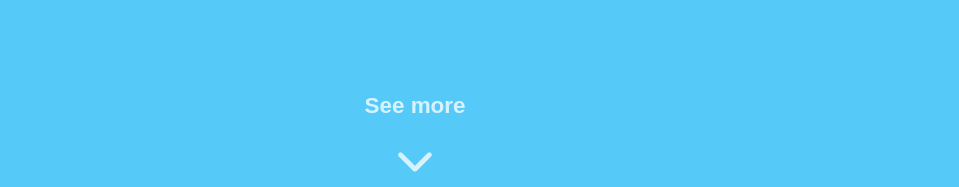
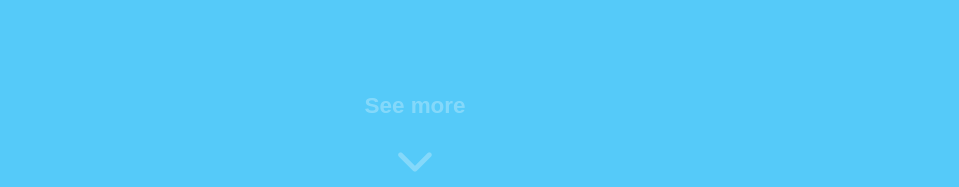
Before and after one commit to sergiodiazl/Portfolio, a React (Create React App) app: page / in a window 1280 px wide. Shown: the part 613-800 px from the top of the page, without its empty margins (225-1184 px from the left). Built offline with nearby package versions, Linux system fonts and the light colour scheme.

Commit message:
ANIMATION STOPS ON HOBER

```diff
--- a/src/animations.css
+++ b/src/animations.css
@@ -32,15 +32,19 @@
 }
 
 .pulse {
-  animation: pulse 3s infinite;
+  animation: pulse 1.5s infinite;
 }
+.pulse:hover {
+  animation: 0;
 
+  opacity: 1;
+}
 @keyframes pulse {
   0% {
     opacity: 1;
   }
   50% {
-    opacity: 0.3
+    opacity: 0
   }
   100% {
     opacity: 1;
```
